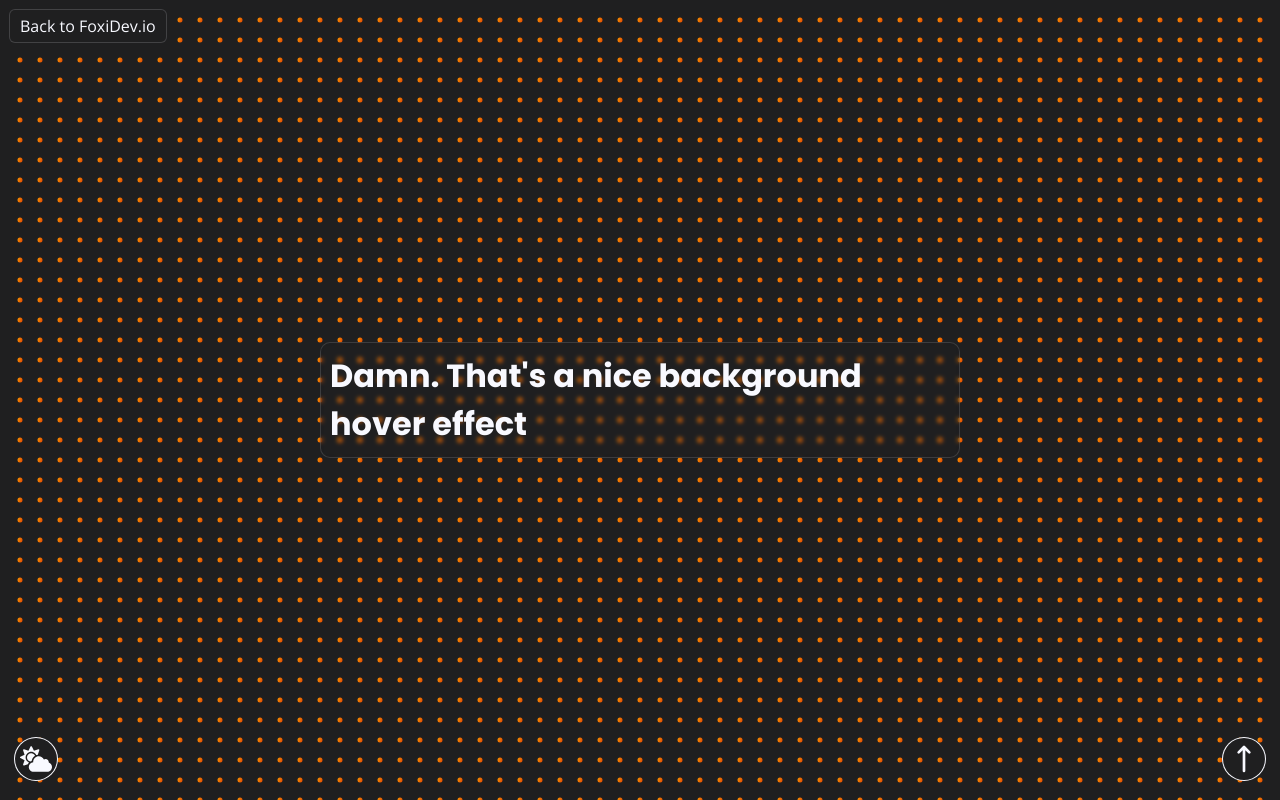
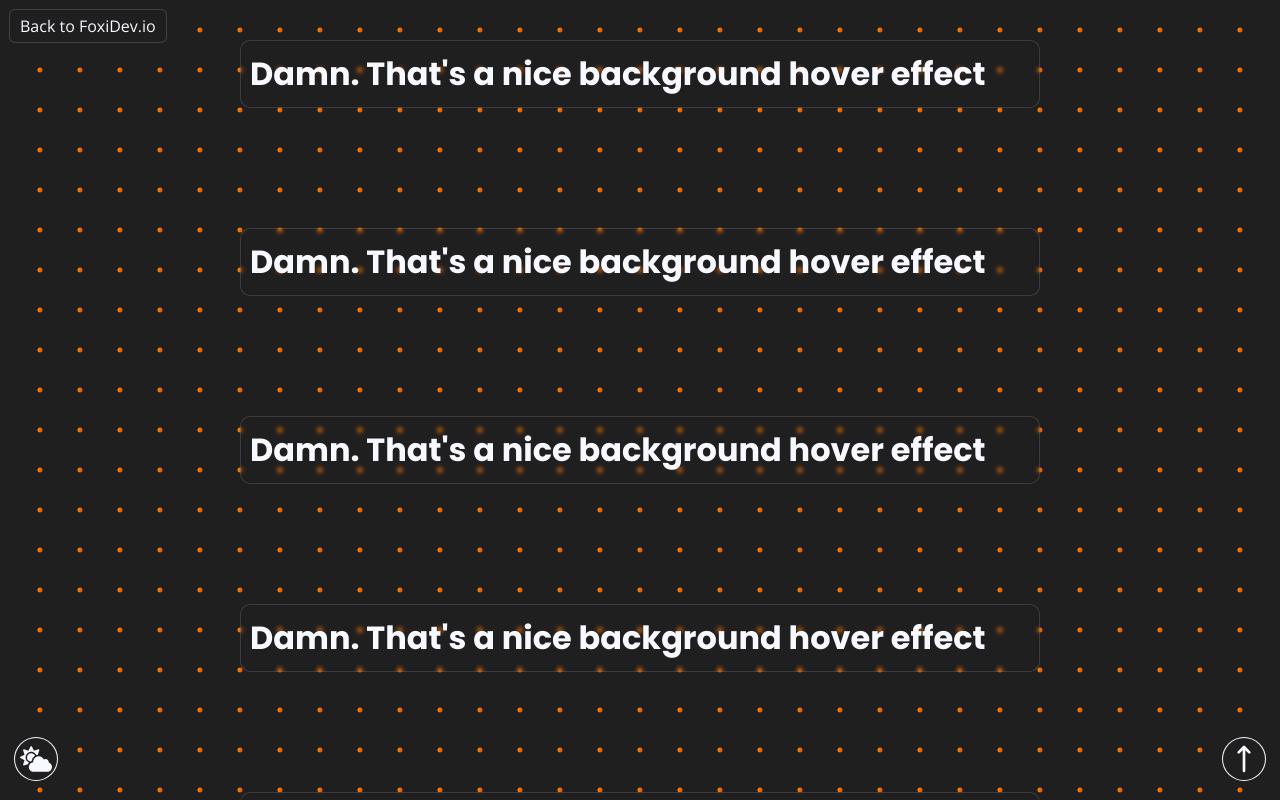
Before and after one commit to JuSellier/FoxiDev, a React (Create React App) app: page /e/interactive-background in a window 1280 px wide. Shown: the top 800 px of the page. Built offline with nearby package versions, Linux system fonts and the light colour scheme.

Commit message:
improved interactive background for longer pages

```diff
--- a/src/pages/Experiments/Experiments.page.js
+++ b/src/pages/Experiments/Experiments.page.js
@@ -7,11 +7,17 @@ const ExperimentsPage = () => {
   return (
     <DefaultPage>
       <main className="ExperimentsPage">
-        <h1>Web dev experiments</h1>
+        <h1 className="contain">Web dev experiments</h1>
 
-        <Link to="/e/dynamic-cursor">Dynamic Cursor</Link>
-        <Link to="/e/progressive-scrollbar">Progressive Scrollbar</Link>
-        <Link to="/e/interactive-background">Interactive Background</Link>
+        <Link className="contain" to="/e/dynamic-cursor">
+          Dynamic Cursor
+        </Link>
+        <Link className="contain" to="/e/progressive-scrollbar">
+          Progressive Scrollbar
+        </Link>
+        <Link className="contain" to="/e/interactive-background">
+          Interactive Background
+        </Link>
       </main>
     </DefaultPage>
   );
--- a/src/pages/Experiments/Experiments.page.scss
+++ b/src/pages/Experiments/Experiments.page.scss
@@ -1,13 +1,6 @@
 .ExperimentsPage {
   display: flex;
   flex-direction: column;
-
-  & > * {
-    max-width: 1000px;
-    width: 100%;
-    padding: 10px var(--size-sides);
-    margin: 0 auto;
-  }
 
   & > a {
     margin: 3vh auto;
--- a/src/pages/Experiments/InteractiveBackground/InteractiveBackground.js
+++ b/src/pages/Experiments/InteractiveBackground/InteractiveBackground.js
@@ -8,7 +8,7 @@ const InteractiveBackground = () => {
   useEffect(() => {
     const arr = [];
     const NUMBER_OF_PARTICLES =
-      (window.innerWidth / 20) * (window.innerHeight / 20);
+      (window.innerWidth / 40) * (window.innerHeight / 40);
     for (let i = 0; i < NUMBER_OF_PARTICLES; i++) arr[i] = 1;
     setParticles(() => arr);
   }, []);
@@ -16,7 +16,13 @@ const InteractiveBackground = () => {
   return (
     <ExperimentPage>
       <div className="InteractiveBackground">
-        <h1>Damn. That's a nice background hover effect</h1>
+        <h1 className="contain">Damn. That's a nice background hover effect</h1>
+        <h1 className="contain">Damn. That's a nice background hover effect</h1>
+        <h1 className="contain">Damn. That's a nice background hover effect</h1>
+        <h1 className="contain">Damn. That's a nice background hover effect</h1>
+        <h1 className="contain">Damn. That's a nice background hover effect</h1>
+        <h1 className="contain">Damn. That's a nice background hover effect</h1>
+        <h1 className="contain">Damn. That's a nice background hover effect</h1>
 
         <div className="InteractiveBackground-Wrapper">
           {particles.map((val, index) => {
--- a/src/pages/Experiments/InteractiveBackground/InteractiveBackground.scss
+++ b/src/pages/Experiments/InteractiveBackground/InteractiveBackground.scss
@@ -1,31 +1,36 @@
 .InteractiveBackground {
   display: flex;
-  // min-height: 100vh;
+  flex-direction: column;
+  padding: 5vh;
+  row-gap: 15vh;
 
   h1 {
-    position: fixed;
-    top: 50%;
-    left: 50%;
-    transform: translate(-50%, -50%);
-    z-index: 2;
     backdrop-filter: blur(2px);
     padding: 10px;
     border-radius: 10px;
     pointer-events: none;
+    z-index: 1;
     box-shadow: inset 0 0 0 1px #80808050;
   }
 
   &-Wrapper {
+    position: fixed;
+    overflow: hidden;
+    top: 0;
+    left: 0;
+    bottom: 0;
+    right: 0;
     padding: 10px;
     display: flex;
     flex-wrap: wrap;
+    justify-content: center;
     // row-gap: 10px;
     // column-gap: 10px;
 
     span {
       position: relative;
-      width: 20px;
-      height: 20px;
+      width: 40px;
+      height: 40px;
       // box-shadow: 0 0 0 1px var(--txt);
 
       &:before {
--- a/src/styles/_utils.scss
+++ b/src/styles/_utils.scss
@@ -87,4 +87,6 @@
 .contain {
   max-width: 800px;
   margin: 0 auto;
+  width: 100%;
+  padding: 0 15px;
 }
```
Also changed, not shown: 1 other file (tests, documents, lock files or other folders).
